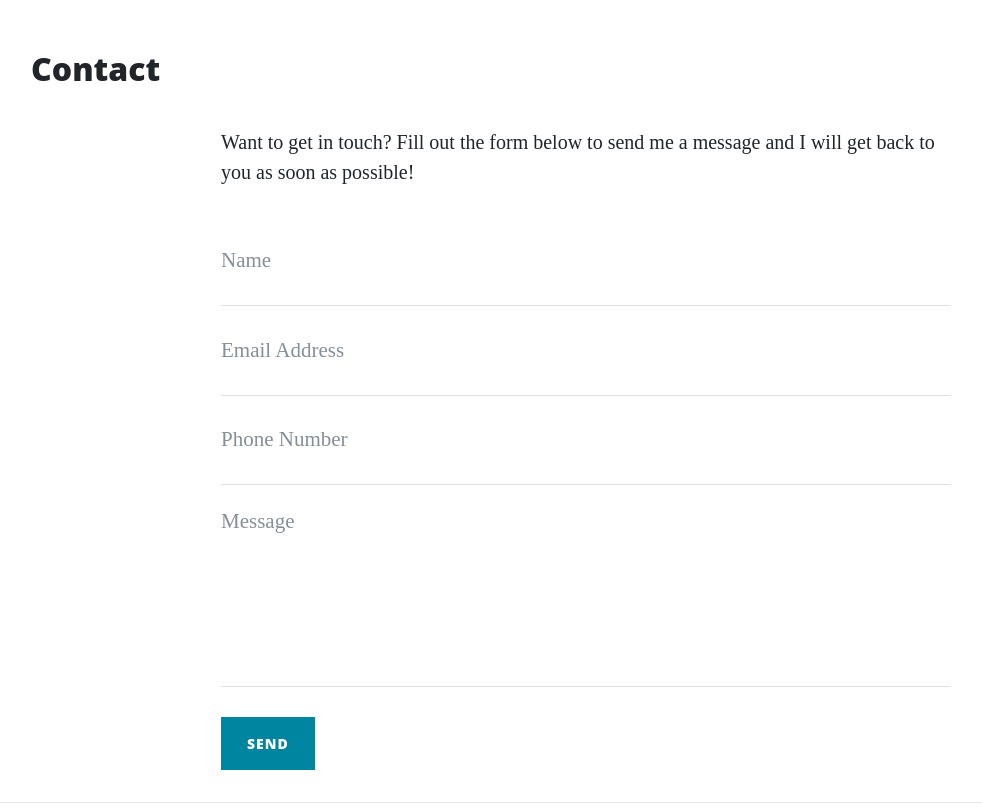
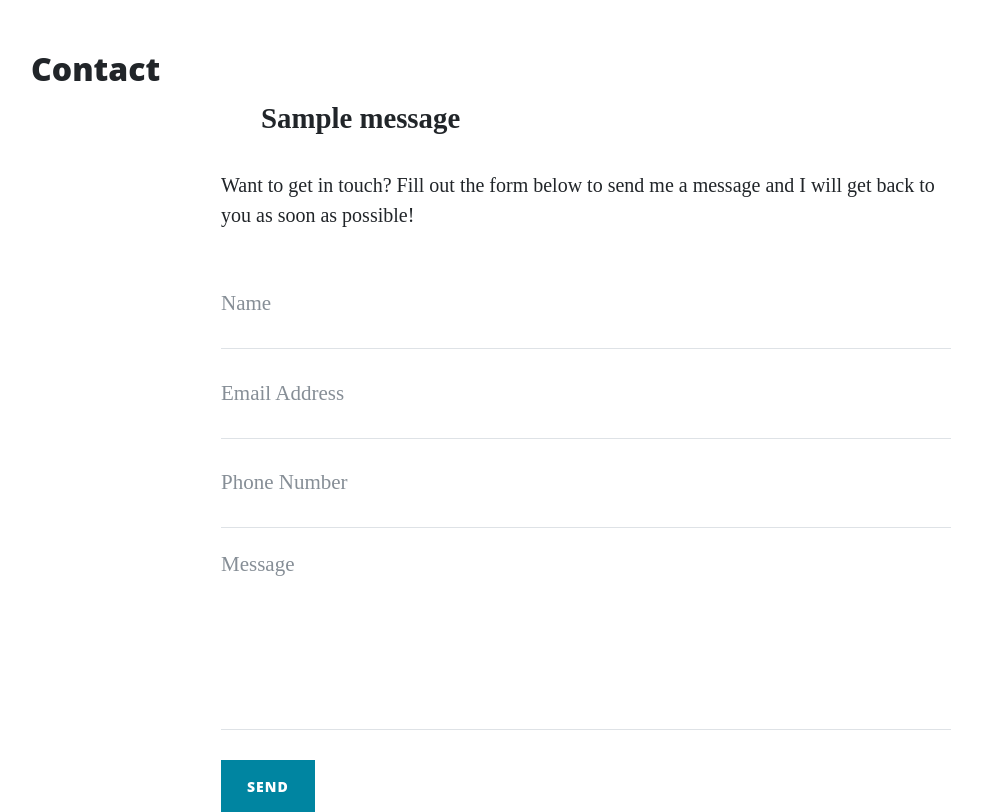
Before and after one commit to asyaharoyan/flask-project, a Flask app: page /contact in a window 1280 px wide. Shown: the part 628-1440 px from the top of the page, without its empty margins (54-1036 px from the left). Run offline with Flask 3, Linux system fonts and the light colour scheme; one stand-in notice (Sample message) is shown; some libraries are stand-ins or nearby versions.

Commit message:
Finish the project

```diff
--- a/run.py
+++ b/run.py
@@ -2,8 +2,12 @@
 import os
 import json
 from flask import Flask, render_template, request, flash
+if os.path.exists("env.py"):
+    import env
+
 
 app = Flask(__name__)
+app.secret_key = os.environ.get("SECRET_KEY")
 
 
 @app.route("/")
@@ -38,8 +42,7 @@ def about_member(member_name):
 def contact():
     """Open the contact page"""
     if request.method == ("POST"):
-        print(request.form.get("name"))
-        print(request.form["email"])
+        flash("Thanks {}, we have received your message!".format(request.form.get("name")))
     return render_template("contact.html", page_title="Contact")
 
 
--- a/static/css/style.css
+++ b/static/css/style.css
@@ -1,3 +1,9 @@
 .col-md-5 img {
     width: 100%;
 }
+
+.flashes {
+    list-style: none;
+    font-size: 1.8rem;
+    font-weight: 700;
+}
--- a/templates/contact.html
+++ b/templates/contact.html
@@ -4,6 +4,17 @@
 
     <div class="row">
 		<div class="col-lg-8 col-md-10 mx-auto">
+
+            {% with messages = get_flashed_messages() %}
+                {% if messages %}
+                    <ul class="flashes">
+                    {% for message in messages %}
+                        <li>{{ message }}</li>
+                    {% endfor %}
+                    </ul>
+                {% endif %}
+            {% endwith %}
+
 			<p>Want to get in touch? Fill out the form below to send me a message and I will get back to you as soon as possible!</p>
 			<form method="POST" name="sentMessage" id="contactForm" novalidate>
 				<div class="control-group">
```
